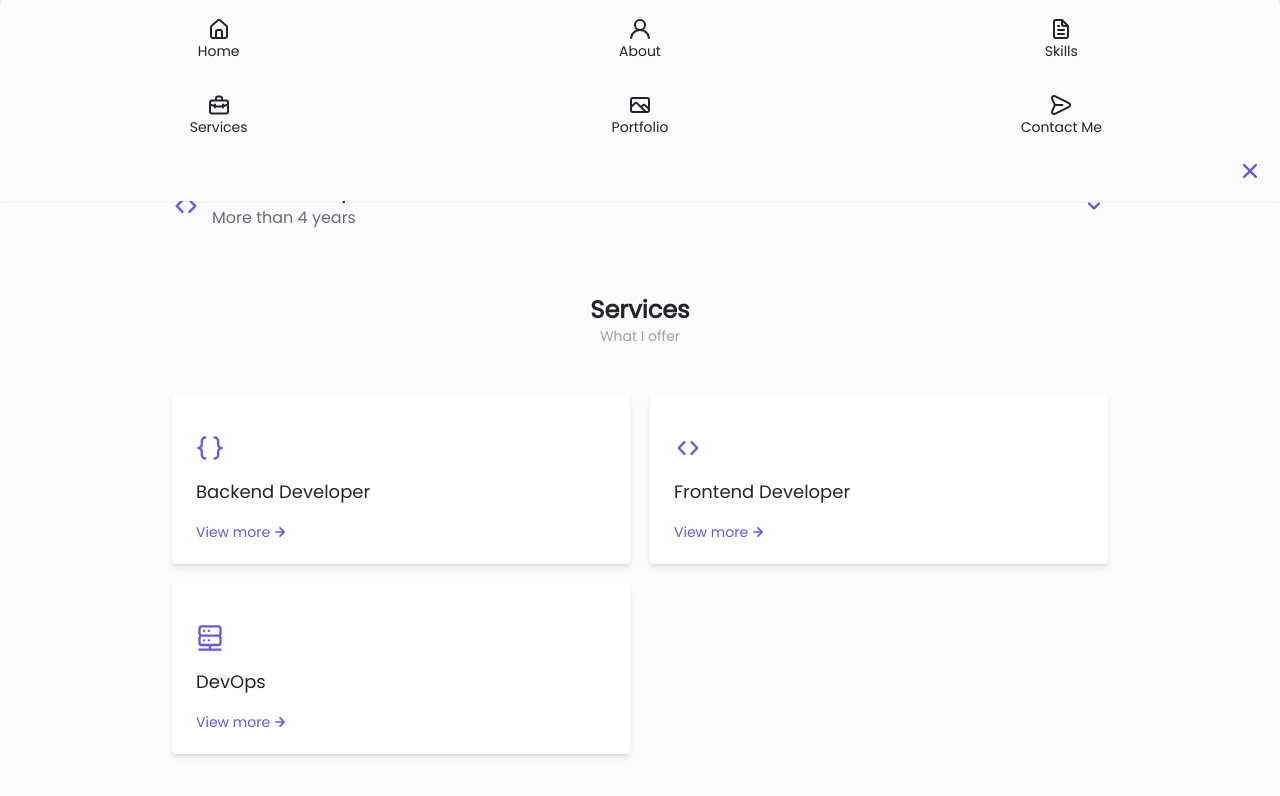
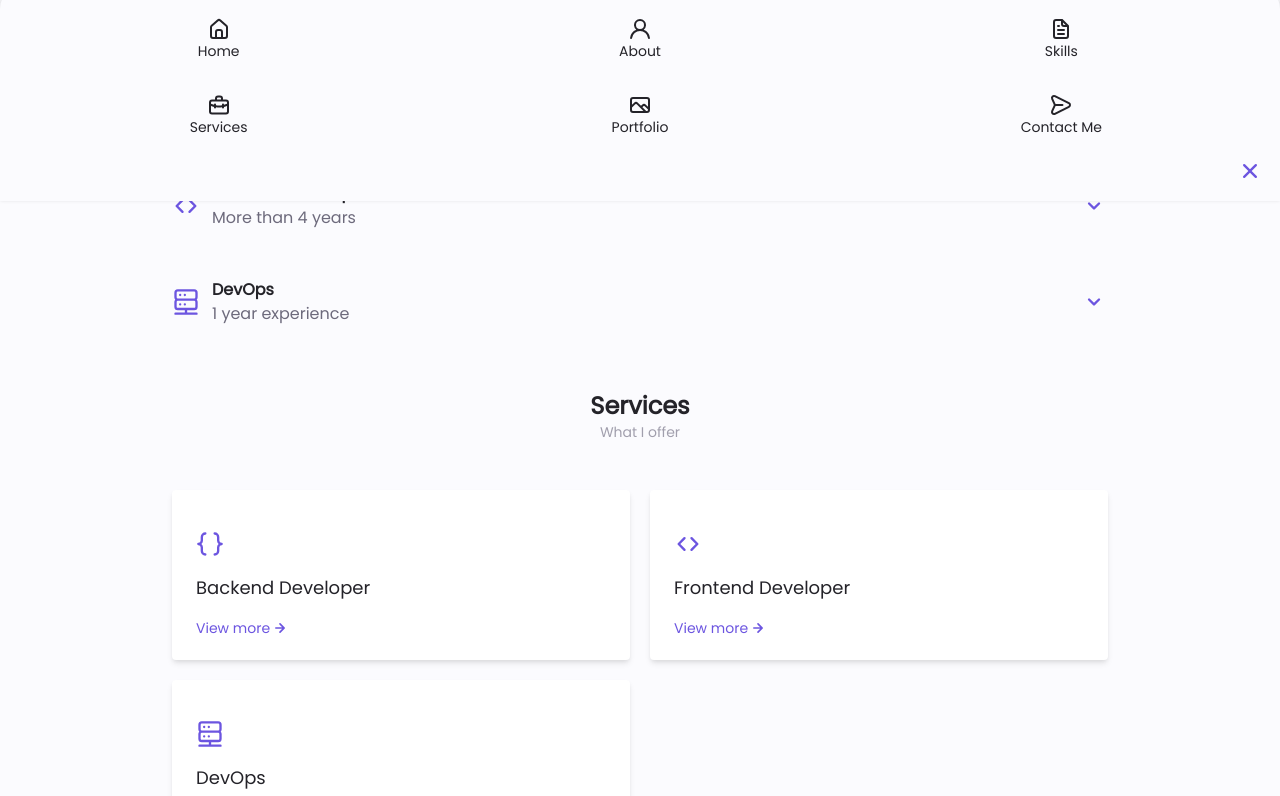
Before and after one commit to pikarin/portfolio, a Nuxt app: page / in a window 1280 px wide. Shown: the part 1399-2195 px from the top of the page. Built offline with nearby package versions, Linux system fonts and the light colour scheme.

Commit message:
Add devops skill

```diff
--- a/components/Skills.vue
+++ b/components/Skills.vue
@@ -50,7 +50,7 @@ export default {
           list: [
             {
               name: "Laravel",
-              percentage: 90,
+              percentage: 95,
             },
             {
               name: "PHP",
@@ -89,6 +89,29 @@ export default {
             },
           ],
         },
+        {
+          title: "DevOps",
+          subtitle: "1 year experience",
+          icon: "IconServerConnection",
+          list: [
+            {
+              name: "Git",
+              percentage: 70,
+            },
+            {
+              name: "Docker",
+              percentage: 60,
+            },
+            {
+              name: "Jenkins",
+              percentage: 60,
+            },
+            {
+              name: "AWS",
+              percentage: 50,
+            },
+          ],
+        },
       ],
     };
   },
```
